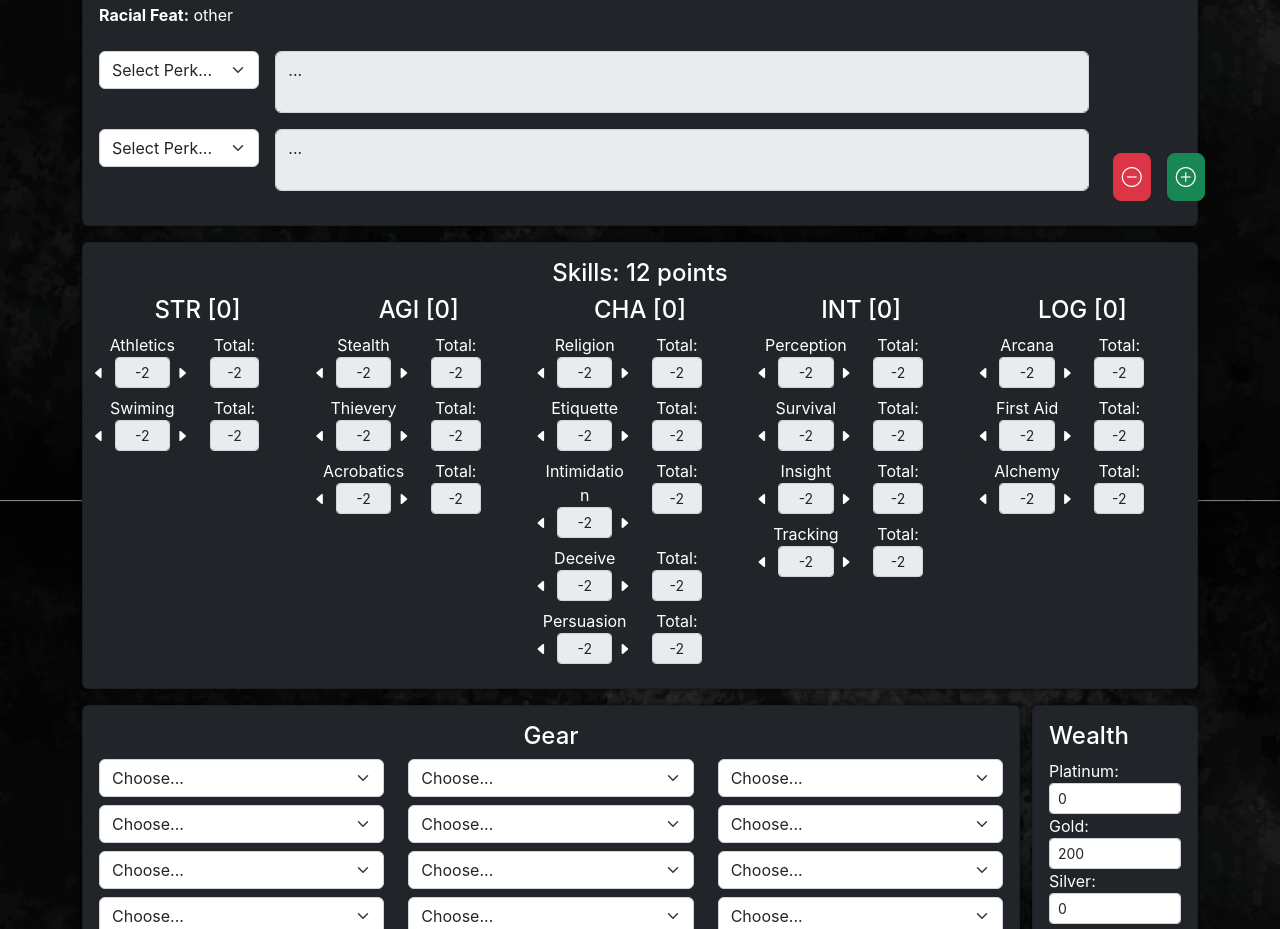
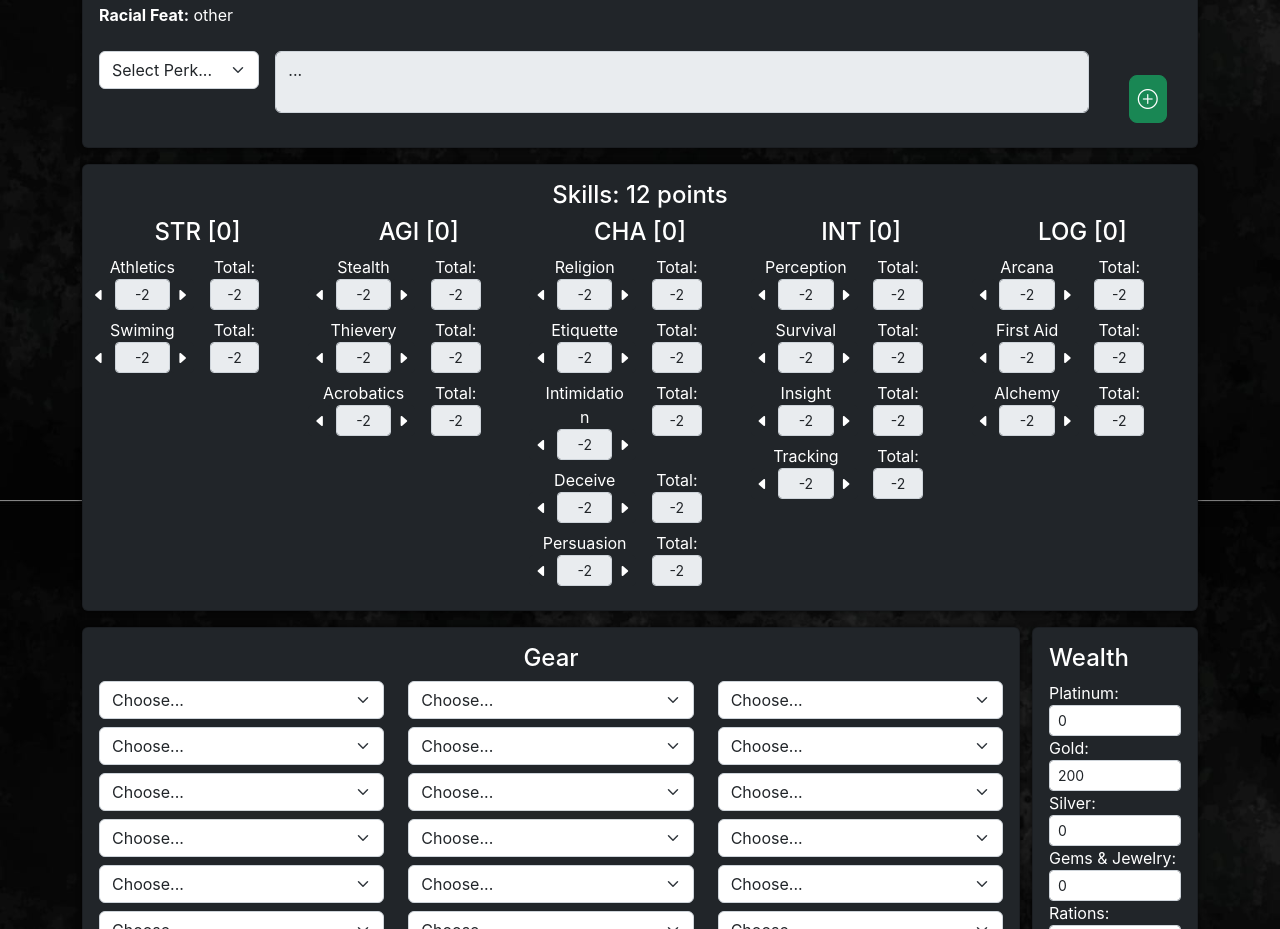
Before and after one commit to Demyus/Merciless-RPG, a React (Create React App) app: page / in a window 1280 px wide. Shown: the part 1900-2829 px from the top of the page. Built offline with nearby package versions, Linux system fonts and the light colour scheme.

Commit message:
more work on perks -wip-

```diff
--- a/src/components/modules/perks/Perks.jsx
+++ b/src/components/modules/perks/Perks.jsx
@@ -1,5 +1,6 @@
 import PerksList from "./PerksList";
 import Card from "../../ui/Card";
+import { useSelector } from "react-redux";
 
 const perks = [
   { id: 0,  name: 'Select Perk...',        desc: '...'},
@@ -36,14 +37,26 @@ const perks = [
   { id: 31, name: 'Weapon Mastery',        desc: 'Gain +2 Dice to your attack DP for your weapon of choice'},
 ]
 
-const numPerks = 2;
-const perkSlots = [];
+const Perks = (props) => {
+  const perkSlice = useSelector(state=>state.perks);
+  const perkSlots = [];
 
-for (let x = 1; x <= numPerks; x++) {
-  perkSlots.push(<PerksList key={`perkoSlot${x}`} slot={`slot${x}`} perks={perks} controls={x === numPerks? true : false } />)
-}
+  const generatePerkSlots = () => {
+    for (let x = 1; x <= perkSlice.slots; x++) {
+      perkSlots.push(
+        <PerksList
+          key={`perkoSlot${x}`}
+          slot={`slot${x}`}
+          perks={perks}
+          controls={x === perkSlice.slots? true : false }
+          first={x === 1}
+        />
+      )
+    }
+  }
 
-const Perks = (props) => {
+  generatePerkSlots();
+
   return (
     <Card>
         <h4 className="text-center boldu">Perks</h4>
--- a/src/components/modules/perks/PerksList.jsx
+++ b/src/components/modules/perks/PerksList.jsx
@@ -17,10 +17,10 @@ const PerksList = (props) => {
   }
 
   const addSlot = () => {
-    dispatch(perksActions.addSlot(props.school));
+    dispatch(perksActions.addSlot());
   }
   const removeSlot = () => {
-      dispatch(perksActions.removeSlot(props.school));
+      dispatch(perksActions.removeSlot());
   }
 
   return (
--- a/src/components/ui/Navbar.jsx
+++ b/src/components/ui/Navbar.jsx
@@ -5,7 +5,7 @@ import RaceSelect from "./RaceSelect";
 
 
 const Navbar = (props) => {
-    const stats = useSelector(state => state.spells)
+    const stats = useSelector(state => state.perks)
 
     const showState = () => {
         console.log(stats)
--- a/src/store/perks-slice.js
+++ b/src/store/perks-slice.js
@@ -4,6 +4,7 @@ import { createSlice } from "@reduxjs/toolkit";
 const perksSlice = createSlice({
     name: 'perks',
     initialState: {
+            slots: 1,
             slot1: 0,
             slot2: 0,
             slot3: 0,
@@ -21,13 +22,11 @@ const perksSlice = createSlice({
             state.perks = state.perks.filter(perk => perk.id !== id )
 
         },
-        addSlot(state, action) {
-            const perk = action.payload;
-            state[`${perk} spellsSlots`] = state[`${perk} spellsSlots`] + 1;
+        addSlot(state) {
+            state.slots = state.slots + 1;
         },
-        removeSlot(state, action) {
-            const perk = action.payload;
-            state[`${perk} spellsSlots`] = state[`${perk} spellsSlots`] - 1;
+        removeSlot(state) {
+            state.slots = state.slots - 1;
         }
     }
 })
```
